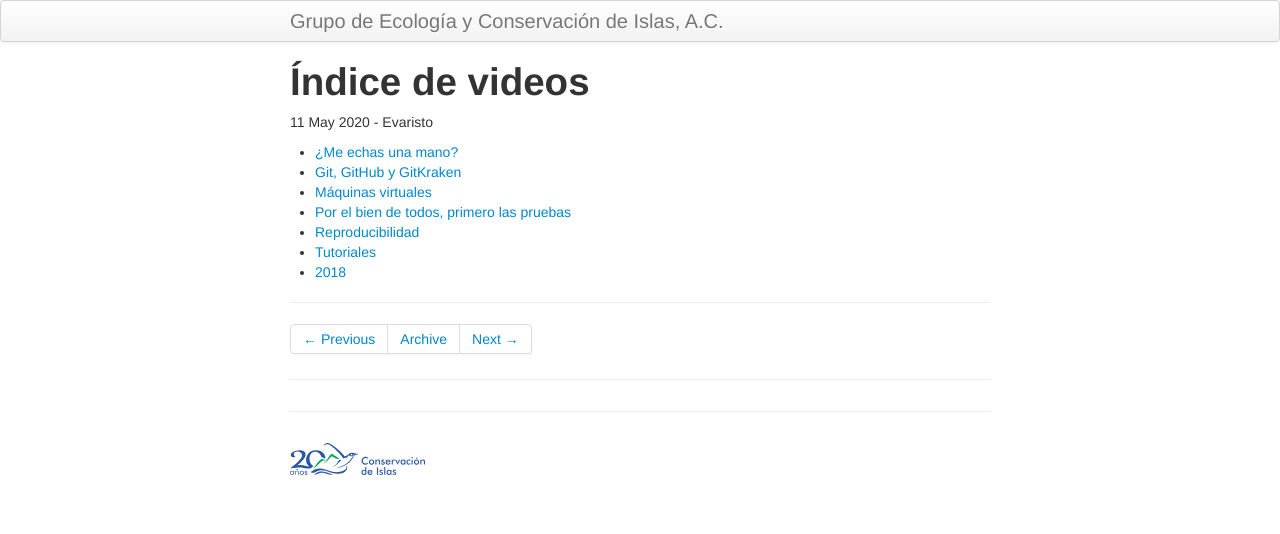
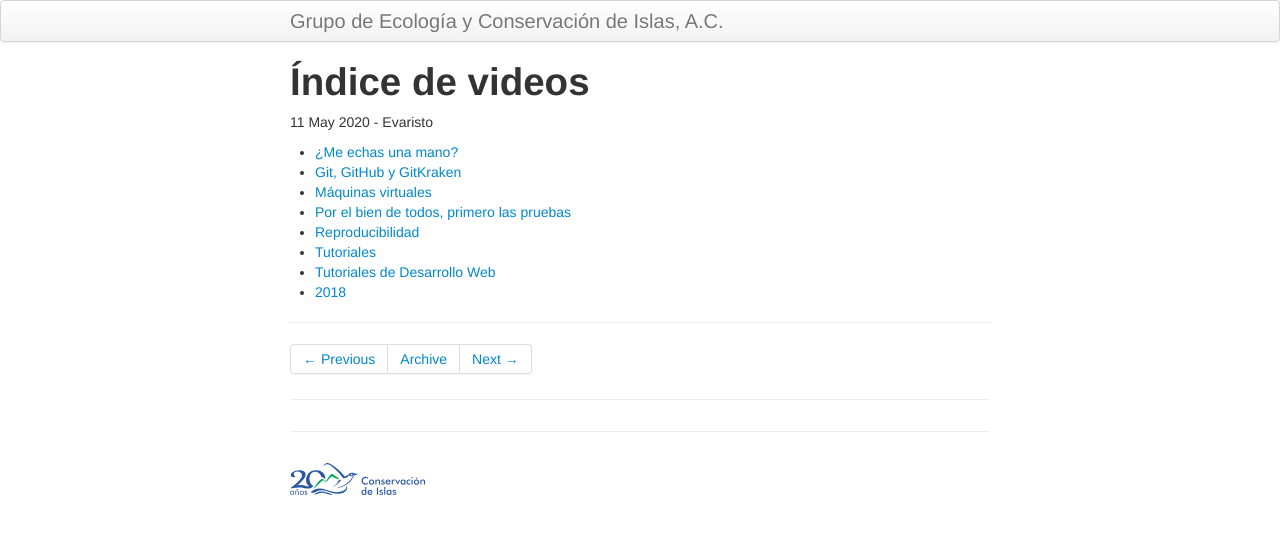
Before and after one commit to LizethMReyes/islasgeci.github.io, a Jekyll site: the page built from _posts/2020-05-11-indice-videos.md, in a window 1280 px wide. Shown: the top 534 px of the page. Built offline with Jekyll 4.4.1, drawn with Linux system fonts in a browser that asks for light colours.

Commit message:
📝 Add new playlist link

```diff
--- a/_posts/2020-05-11-indice-videos.md
+++ b/_posts/2020-05-11-indice-videos.md
@@ -11,4 +11,5 @@ tags: capacitacion
 - [Por el bien de todos, primero las pruebas](https://www.youtube.com/playlist?list=PLj7Ainnd4Lf5ICVxT0TvJ9hT7EZVbIYI7)
 - [Reproducibilidad](https://www.youtube.com/playlist?list=PLj7Ainnd4Lf6Qrl6bSx1dBn6ofYq-PvS0)
 - [Tutoriales](https://www.youtube.com/playlist?list=PLj7Ainnd4Lf73ShuyyILHkzGUE_JOpSeK)
+- [Tutoriales de Desarrollo Web](https://www.youtube.com/playlist?list=PLj7Ainnd4Lf7WldvM8bzXYo56Dh1fyqWf)
 - [2018](https://www.youtube.com/playlist?list=PLj7Ainnd4Lf7hWFjb0b0VMRXYeBK0YKD2)
```
